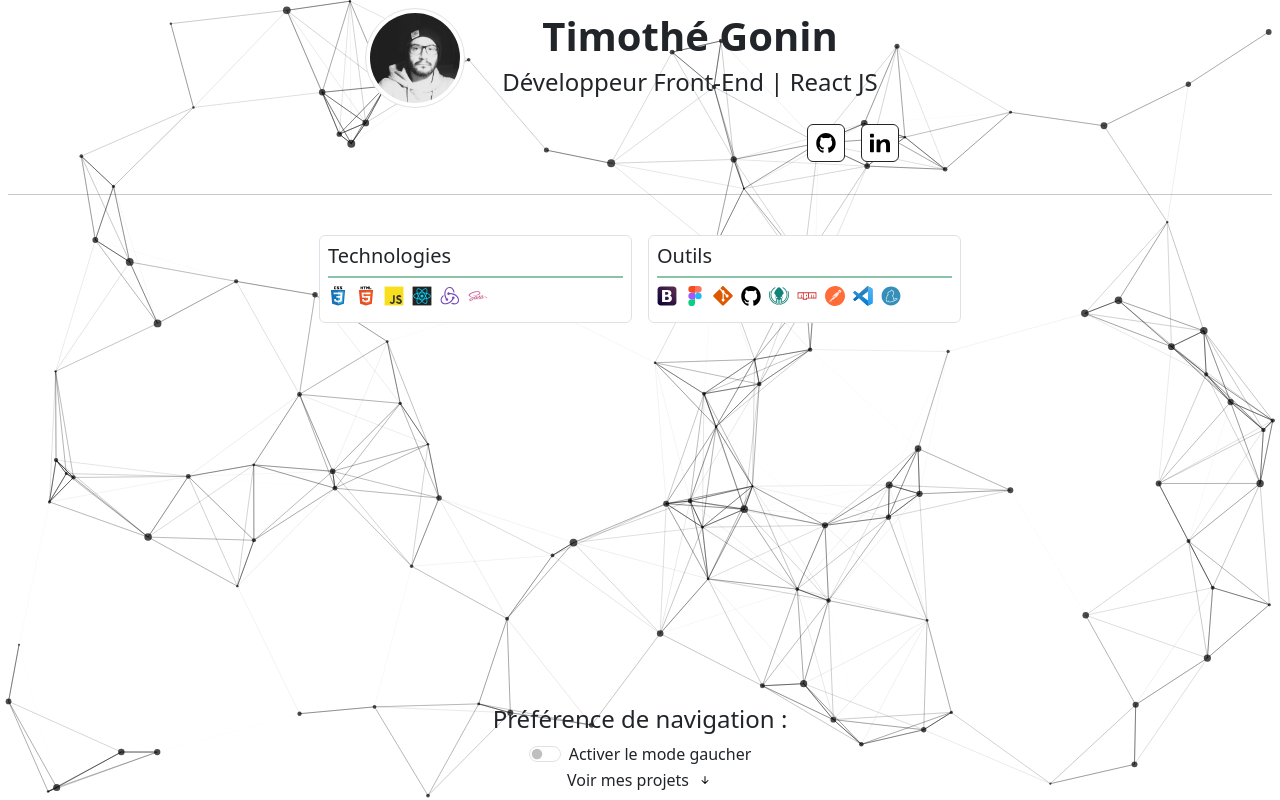
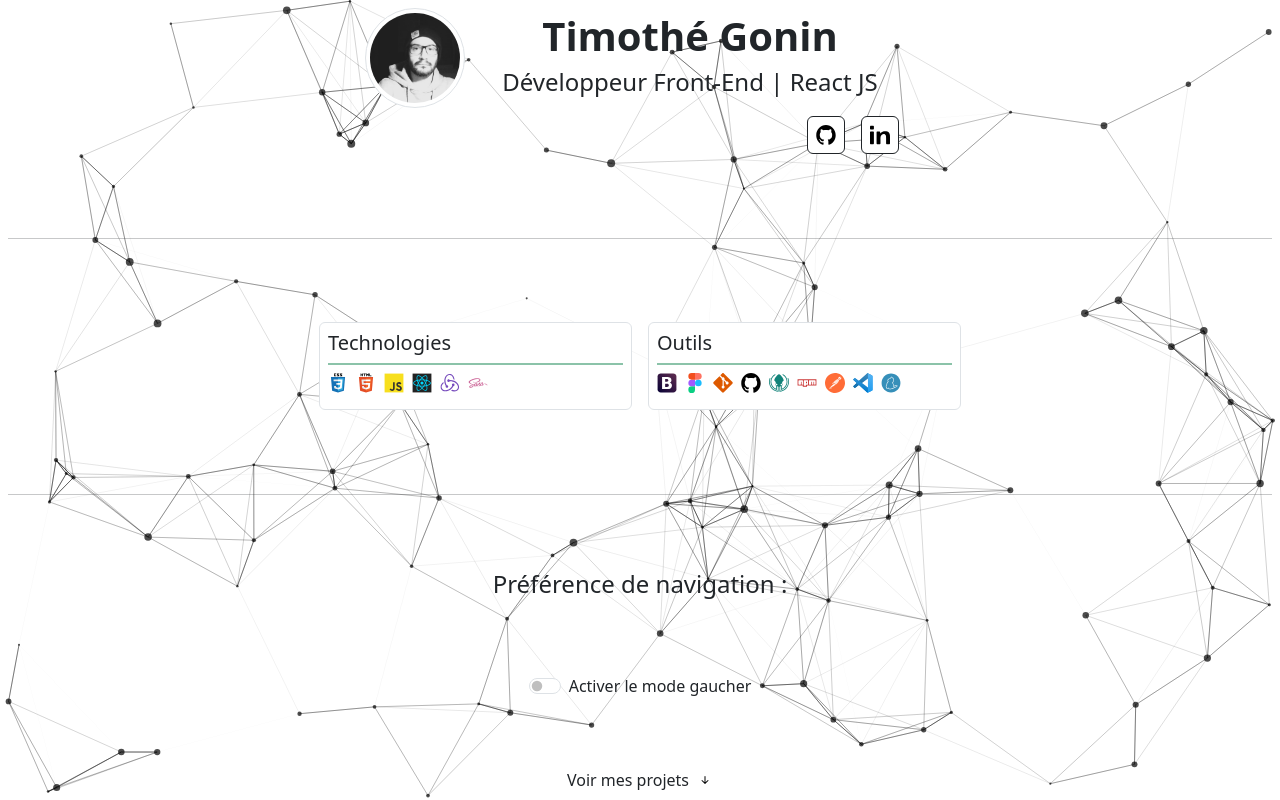
Before and after one commit to timothegonin/portfolio, a React (Create React App) app: page / in a window 1280 px wide. Shown: the top 800 px of the page. Built offline with nearby package versions, Linux system fonts and the light colour scheme.

Commit message:
💄 jumbotron lcomponents layout

```diff
--- a/src/components/Contact.jsx
+++ b/src/components/Contact.jsx
@@ -11,7 +11,7 @@ const Contact = () => {
 		: "justify-content-start";
 
 	return (
-		<Container fluid className="p-3">
+		<Container fluid className="px-3 py-2">
 			<h3 className="visually-hidden">Contact me :</h3>
 			<Stack direction="horizontal" gap={3} className={contactIconsClass}>
 				<a
--- a/src/container/Jumbotron.jsx
+++ b/src/container/Jumbotron.jsx
@@ -35,7 +35,10 @@ const TechIconsWrapper = styled(Container)`
 
 const Jumbotron = () => {
 	return (
-		<div className="p-2 h-100 d-flex flex-column">
+		<div
+			className="p-2 h-100 d-flex flex-column justify-content-between"
+			style={{ maxHeight: "100vh" }}
+		>
 			{/* PRESENTATION */}
 			<PresentationWrapper fluid>
 				<Row className="justify-content-center">
@@ -61,9 +64,9 @@ const Jumbotron = () => {
 			</PresentationWrapper>
 			{/* CONTATCT */}
 
-			<hr />
+			<hr className="my-2" />
 			{/* TECHNOLOGIES */}
-			<TechIconsWrapper className="d-flex flex-column flex-md-row justify-content-center gap-md-3 mt-3 mb-auto ">
+			<TechIconsWrapper className="d-flex flex-column flex-md-row justify-content-center gap-md-3 my-0">
 				{/* --TECH */}
 				<section className="p-2 border border-1 rounded my-2 bg-white col-12 col-md-6">
 					<h3 className="text-start fs-5">Technologies</h3>
@@ -94,6 +97,7 @@ const Jumbotron = () => {
 					</Stack>
 				</section>
 			</TechIconsWrapper>
+			<hr className="my-2" />
 			<Controls />
 			<Helper
 				text="Voir mes projets"
```
